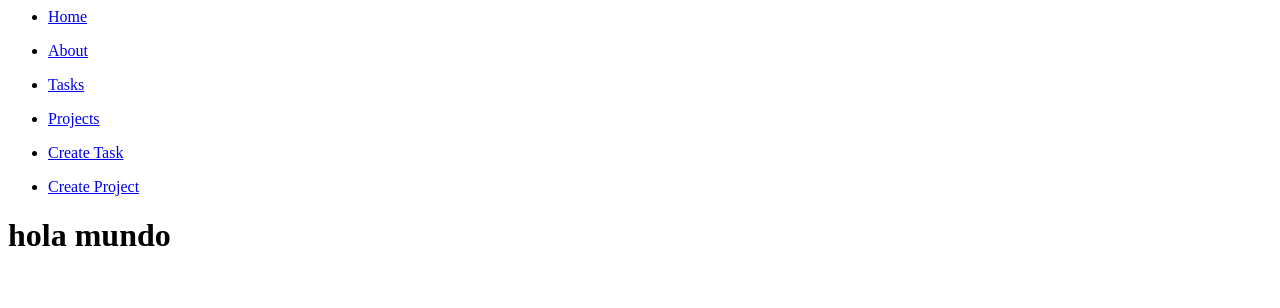
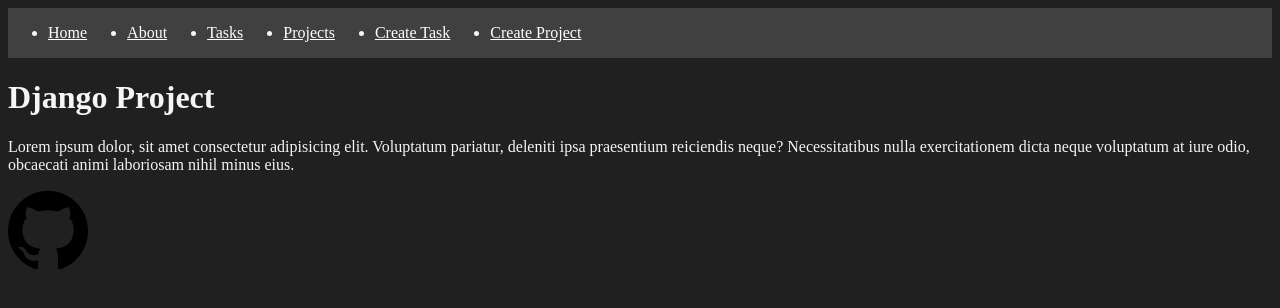
Before and after one commit to Dani3234/django_project, a Django app: page /index/ in a window 1280 px wide. Shown: the top 308 px of the page. Run offline with Django 4.2, Linux system fonts and the light colour scheme.

Commit message:
avances finales video

```diff
--- /dev/null
+++ b/myapp/static/styles/main.css
@@ -0,0 +1,26 @@
+body {
+    background: #202020;
+    color: whitesmoke
+}
+
+.navbar {
+    display: flex;
+    background: #404040;
+    /* justify-content: space-between; */
+    /* padding: 0 100px 20px 100px; */
+    /* align-items: center; */
+}
+
+.navbar ul {
+    /* display: flex; */
+    /* justify-content: space-between; */
+}
+
+.navbar ul li a {
+    color: white;
+}
+
+.navbar ul li {
+    /* list-style: none;
+    text-decoration: none; */
+}
--- a/myapp/templates/index.html
+++ b/myapp/templates/index.html
@@ -1,7 +1,15 @@
 {% extends 'layouts\base.html' %}
+
+{% load static %}
 
 {% block content %}
 
-<h1>hola mundo</h1>
+<h1>{{title}}</h1>
+
+<p>Lorem ipsum dolor, sit amet consectetur adipisicing elit. Voluptatum pariatur, deleniti ipsa praesentium reiciendis
+    neque? Necessitatibus nulla exercitationem dicta neque voluptatum at iure odio, obcaecati animi laboriosam nihil
+    minus eius.</p>
+
+<img src="{% static 'github.png'%}" alt="" width="80">
 
 {% endblock %}
--- a/myapp/templates/layouts/base.html
+++ b/myapp/templates/layouts/base.html
@@ -1,36 +1,52 @@
+{% load static %}
 
-<nav>
+<!DOCTYPE html>
+<html lang="en">
+
+<head>
+    <meta charset="UTF-8">
+    <meta name="viewport" content="width=device-width, initial-scale=1.0">
+    <title>Django Project</title>
+    <link rel="stylesheet" href="{% static 'styles/main.css' %}">
+</head>
+
+<body>
+    <nav class="navbar">
         <ul>
             <li>
-            <a href='/index'>Home</a>
+                <a href="{% url 'index' %}">Home</a>
             </li>
         </ul>
         <ul>
             <li>
-            <a href='/about'>About</a>
+                <a href="{% url 'about' %}">About</a>
             </li>
         </ul>
         <ul>
             <li>
-            <a href='/tasks'>Tasks</a>
+                <a href="{% url 'tasks' %}">Tasks</a>
             </li>
         </ul>
         <ul>
             <li>
-            <a href='/projects'>Projects</a>
+                <a href="{% url 'projects' %}">Projects</a>
             </li>
         </ul>
         <ul>
             <li>
-            <a href='/create_task'>Create Task</a>
+                <a href="{% url 'create_task' %}">Create Task</a>
             </li>
         </ul>
         <ul>
             <li>
-            <a href='/create_project'>Create Project</a>
+                <a href="{% url 'create_project' %}">Create Project</a>
             </li>
         </ul>
     </nav>
 
     {% block content %}
     {% endblock %}
+
+</body>
+
+</html>
--- a/myapp/templates/create_task.html
+++ b/myapp/templates/projects/create_project.html
@@ -2,9 +2,9 @@
 
 {% block content %}
 
-<h1>Create Task</h1>
+<h1>Create Project</h1>
 
-<form action="POST">
+<form method="POST">
     {% csrf_token %}
     {{form.as_p}}
     <button>Save</button>
--- a/myapp/templates/create_project.html
+++ b/myapp/templates/tasks/create_task.html
@@ -2,11 +2,11 @@
 
 {% block content %}
 
-<h1>Create Project</h1>
+<h1>Create Task</h1>
 
-<form action="POST">
+<form method="POST">
     {% csrf_token %}
-    {{Project.as_p}}
+    {{form.as_p}}
     <button>Save</button>
 </form>
 
--- a/myapp/urls.py
+++ b/myapp/urls.py
@@ -3,11 +3,11 @@ from . import views
 
 
 urlpatterns = [
-    path('hello/<str:name>', views.hello),
-    path('about/', views.about),
-    path('projects/', views.projects),
-    path('tasks/', views.tasks),
-    path('index/', views.index),
-    path('create_task/', views.create_task),
-    path('create_project/', views.create_project),
+    path('hello/<str:name>', views.hello, name='hello'),
+    path('about/', views.about, name='about'),
+    path('projects/', views.projects, name='projects'),
+    path('tasks/', views.tasks, name='tasks'),
+    path('index/', views.index, name='index'),
+    path('create_task/', views.create_task, name='create_task'),
+    path('create_project/', views.create_project, name='create_project'),
 ]
--- a/myapp/views.py
+++ b/myapp/views.py
@@ -13,17 +13,20 @@ def about(request):
     })
 
 def index(request):
-    return render(request, 'index.html')
+    title = "Django Project"
+    return render(request, 'index.html',{
+        'title':title
+    })
 
 def projects(request):
     projects = Project.objects.all()
-    return render(request, 'Projects.html',{
+    return render(request, 'projects/projects.html',{
         'projects':projects
     })
 
 def tasks(request):
     tasks = Task.objects.all()
-    return render(request, 'tasks.html', {
+    return render(request, 'tasks/tasks.html', {
         'tasks': tasks
     })
 
@@ -31,21 +34,21 @@ def create_task(request):
 
     if request.method == 'GET':
 
-        return render(request, 'create_task.html', {
+        return render(request, 'tasks/create_task.html', {
             'form': CreateNewTask()
         })
 
     else:
-        Task.objects.create(title = request.POST['title'], description = request.POST['description'], Projectkey = 2)
-        redirect('/tasks/')
+        Task.objects.create(title = request.POST['title'], description = request.POST['description'], project_id = 2)
+        return redirect('tasks')
 
 def create_project(request):
     if request.method == 'GET':
 
-        return render(request, 'create_project.html',{
-            'Project': CreateNewProject()
+        return render(request, 'projects/create_project.html',{
+            'form': CreateNewProject()
         })
 
     else:
         Project.objects.create(name = request.POST['name'])
-        redirect('/projects/')
+        return redirect('projects')
```
Also changed, not shown: db.sqlite3, myapp/static/github.png (added), myapp/templates/projects/projects.html (renamed from myapp/templates/Projects.html), myapp/templates/tasks/tasks.html (renamed from myapp/templates/tasks.html). Lines whose indentation alone changed are shown as unchanged.
